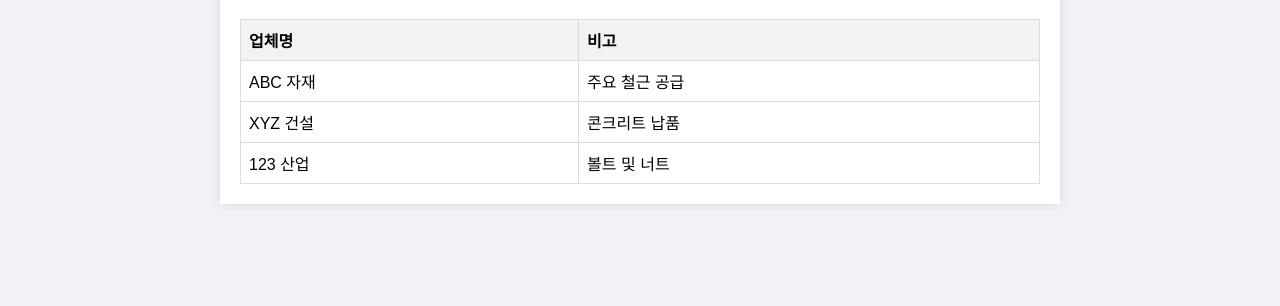
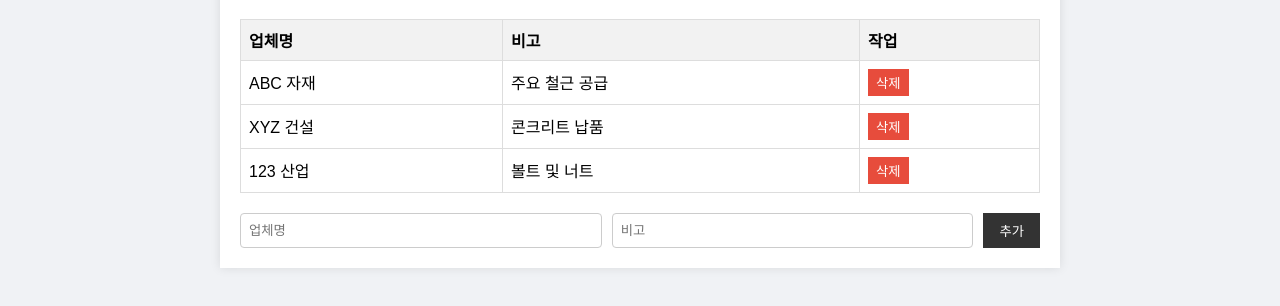
Before and after one commit to wnstj999/testing, a plain HTML site: page suppliers.html in a window 1280 px wide. Shown: the part 398-704 px from the top of the page. Drawn offline with Linux system fonts and the light colour scheme.

Commit message:
docs: describe new material management system

```diff
--- a/style.css
+++ b/style.css
@@ -48,3 +48,40 @@ th, td {
 th {
   background-color: #f2f2f2;
 }
+
+form {
+  margin-top: 20px;
+  display: flex;
+  gap: 10px;
+}
+
+form input {
+  flex: 1;
+  padding: 8px;
+  border: 1px solid #ccc;
+  border-radius: 4px;
+}
+
+form button {
+  padding: 8px 16px;
+  border: none;
+  background-color: #333;
+  color: #fff;
+  cursor: pointer;
+}
+
+form button:hover {
+  background-color: #555;
+}
+
+table button {
+  padding: 4px 8px;
+  border: none;
+  background-color: #e74c3c;
+  color: #fff;
+  cursor: pointer;
+}
+
+table button:hover {
+  background-color: #c0392b;
+}
--- a/suppliers.html
+++ b/suppliers.html
@@ -18,14 +18,17 @@
     <h1>공급업체 목록</h1>
     <table>
       <thead>
-        <tr><th>업체명</th><th>비고</th></tr>
+        <tr><th>업체명</th><th>비고</th><th>작업</th></tr>
       </thead>
-      <tbody>
-        <tr><td>ABC 자재</td><td>주요 철근 공급</td></tr>
-        <tr><td>XYZ 건설</td><td>콘크리트 납품</td></tr>
-        <tr><td>123 산업</td><td>볼트 및 너트</td></tr>
+      <tbody id="supplier-body">
       </tbody>
     </table>
+    <form id="supplier-form">
+      <input type="text" id="supplier-name" placeholder="업체명" required>
+      <input type="text" id="supplier-note" placeholder="비고" required>
+      <button type="submit">추가</button>
+    </form>
   </main>
+  <script src="suppliers.js"></script>
 </body>
 </html>
--- /dev/null
+++ b/suppliers.js
@@ -0,0 +1,53 @@
+const supplierKey = 'suppliers';
+
+function getSuppliers() {
+  const suppliers = JSON.parse(localStorage.getItem(supplierKey));
+  if (!suppliers) {
+    const defaults = [
+      { name: 'ABC 자재', note: '주요 철근 공급' },
+      { name: 'XYZ 건설', note: '콘크리트 납품' },
+      { name: '123 산업', note: '볼트 및 너트' }
+    ];
+    localStorage.setItem(supplierKey, JSON.stringify(defaults));
+    return defaults;
+  }
+  return suppliers;
+}
+
+function saveSuppliers(list) {
+  localStorage.setItem(supplierKey, JSON.stringify(list));
+}
+
+function render() {
+  const tbody = document.getElementById('supplier-body');
+  tbody.innerHTML = '';
+  getSuppliers().forEach((sup, index) => {
+    const row = document.createElement('tr');
+    row.innerHTML = `<td>${sup.name}</td><td>${sup.note}</td><td><button data-index="${index}">삭제</button></td>`;
+    tbody.appendChild(row);
+  });
+}
+
+document.getElementById('supplier-form').addEventListener('submit', event => {
+  event.preventDefault();
+  const name = document.getElementById('supplier-name').value.trim();
+  const note = document.getElementById('supplier-note').value.trim();
+  if (!name || !note) return;
+  const list = getSuppliers();
+  list.push({ name, note });
+  saveSuppliers(list);
+  event.target.reset();
+  render();
+});
+
+document.getElementById('supplier-body').addEventListener('click', event => {
+  if (event.target.tagName === 'BUTTON') {
+    const index = event.target.dataset.index;
+    const list = getSuppliers();
+    list.splice(index, 1);
+    saveSuppliers(list);
+    render();
+  }
+});
+
+window.addEventListener('DOMContentLoaded', render);
```
Also changed, not shown: index.html (+1 -0 lines), inventory.html (+8 -5 lines), inventory.js (added, +53 -0 lines), README.md.
